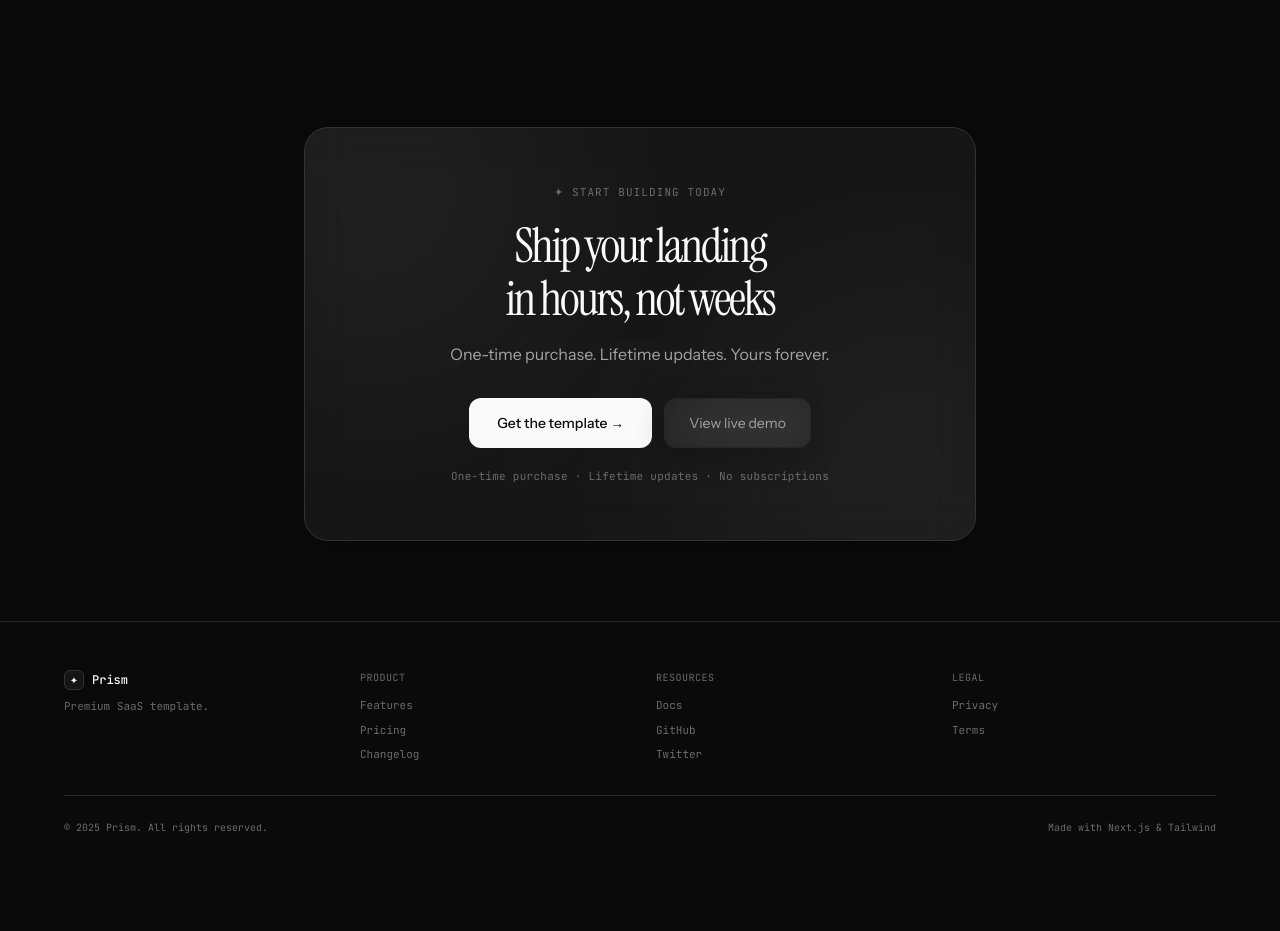
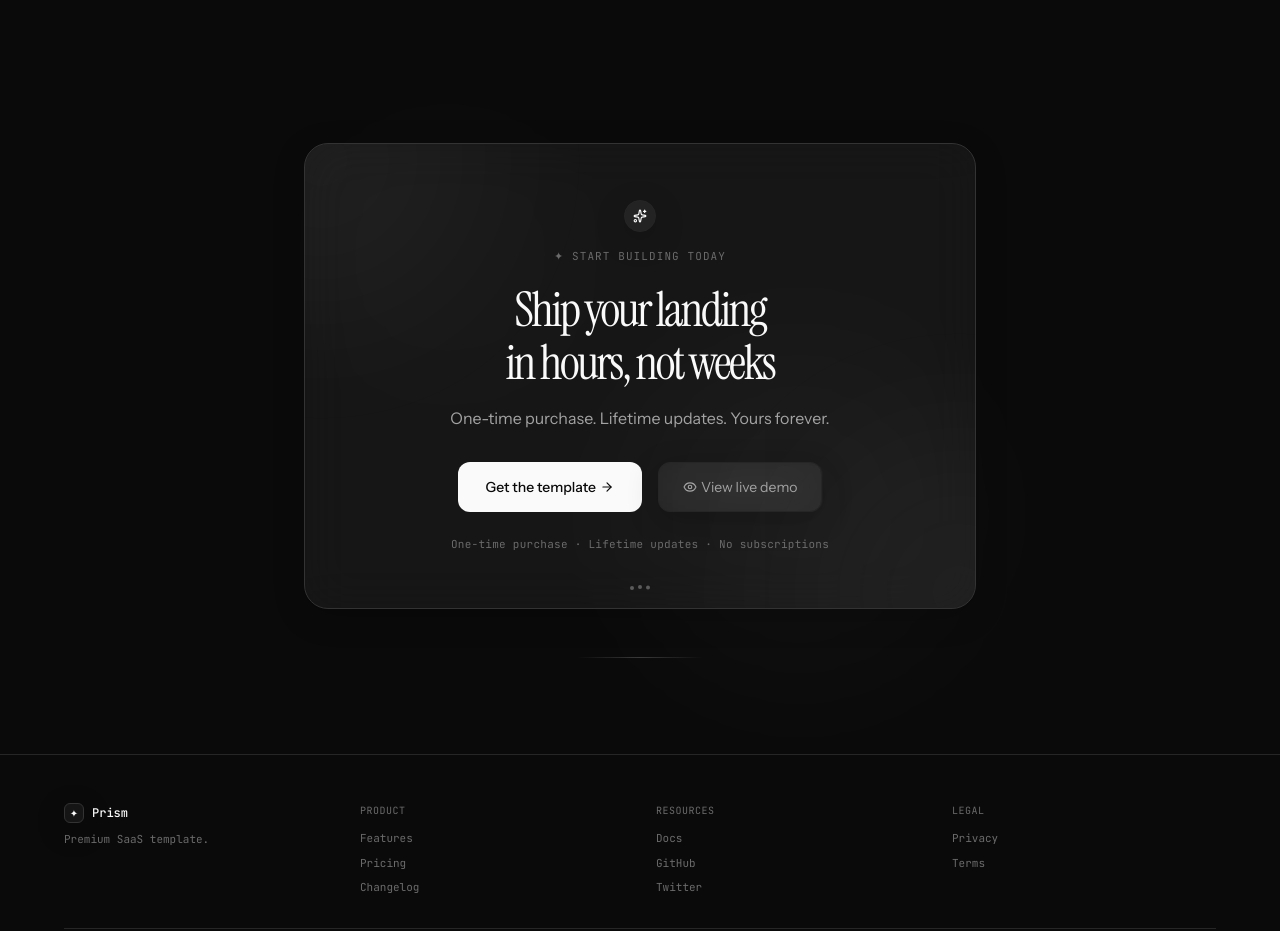
Before and after one commit to Kaveenxz/saas-app, a Next.js app: page / in a window 1280 px wide. Shown: the part 5580-6511 px from the top of the page. Before the commit the page ends 6463 px from the top, so only its background shows below. Built offline with nearby package versions, Linux system fonts and the light colour scheme.

Commit message:
style changes in cta

```diff
--- a/components/cta.tsx
+++ b/components/cta.tsx
@@ -1,28 +1,174 @@
 // components/cta.tsx
 "use client";
 
+import { useRef, useState } from "react";
+import { motion, useInView, useMotionValue, useSpring } from "framer-motion";
+import { Sparkles, ArrowRight, Eye } from "lucide-react";
+
 export function CTA() {
+  const sectionRef = useRef<HTMLElement>(null);
+  const isInView = useInView(sectionRef, { once: true, amount: 0.3 });
+  const [isHovered, setIsHovered] = useState(false);
+
+  // Mouse following glow effect
+  const mouseX = useMotionValue(0);
+  const mouseY = useMotionValue(0);
+  const springX = useSpring(mouseX, { stiffness: 500, damping: 30 });
+  const springY = useSpring(mouseY, { stiffness: 500, damping: 30 });
+
+  const handleMouseMove = (e: React.MouseEvent<HTMLDivElement>) => {
+    const rect = e.currentTarget.getBoundingClientRect();
+    mouseX.set(e.clientX - rect.left);
+    mouseY.set(e.clientY - rect.top);
+  };
+
+  // Ripple effect for buttons
+  const createRipple = (e: React.MouseEvent<HTMLButtonElement>) => {
+    const btn = e.currentTarget;
+    const ripple = document.createElement("span");
+    const rect = btn.getBoundingClientRect();
+    const size = Math.max(rect.width, rect.height);
+    const x = e.clientX - rect.left - size / 2;
+    const y = e.clientY - rect.top - size / 2;
+    ripple.style.width = ripple.style.height = `${size}px`;
+    ripple.style.left = `${x}px`;
+    ripple.style.top = `${y}px`;
+    ripple.className = "ripple-effect";
+    btn.appendChild(ripple);
+    setTimeout(() => ripple.remove(), 600);
+  };
+
   return (
-    <section className="py-20 px-6 text-center relative overflow-hidden">
-      <div className="max-w-2xl mx-auto glass rounded-3xl p-10 md:p-14 relative overflow-hidden border border-border-bright">
-        <div className="absolute w-96 h-96 rounded-full bg-foreground blur-[120px] opacity-5 -top-32 -left-32 pointer-events-none" />
-        <div className="absolute w-96 h-96 rounded-full bg-foreground blur-[120px] opacity-5 -bottom-32 -right-32 pointer-events-none" />
+    <section
+      ref={sectionRef}
+      className="py-24 px-6 text-center relative overflow-hidden"
+    >
+      {/* Background animated gradient orbs */}
+      <div className="absolute inset-0 pointer-events-none">
+        <div className="absolute top-20 left-1/4 w-64 h-64 rounded-full bg-foreground/5 blur-[100px] animate-pulse" />
+        <div className="absolute bottom-20 right-1/4 w-80 h-80 rounded-full bg-foreground/5 blur-[120px] animate-pulse animation-delay-1000" />
+      </div>
 
-        <div className="font-mono text-[11px] tracking-[0.1em] text-text-muted mb-5">✦ START BUILDING TODAY</div>
-        <h2 className="font-serif text-4xl md:text-5xl font-normal tracking-tighter leading-[1.1] mb-4">
-          Ship your landing<br />in hours, not weeks
-        </h2>
-        <p className="text-base text-text-dim mb-8">One-time purchase. Lifetime updates. Yours forever.</p>
-        <div className="flex flex-wrap gap-3 justify-center mb-5">
-          <button className="px-7 py-3.5 bg-foreground text-background rounded-xl font-medium text-sm hover:opacity-90 transition">
-            Get the template →
-          </button>
-          <button className="px-6 py-3.5 glass border border-border rounded-xl text-sm text-text-dim hover:text-foreground transition">
-            View live demo
-          </button>
+      <motion.div
+        className="max-w-2xl mx-auto relative"
+        initial={{ opacity: 0, y: 30 }}
+        animate={isInView ? { opacity: 1, y: 0 } : {}}
+        transition={{ duration: 0.6, delay: 0.2 }}
+        onMouseMove={handleMouseMove}
+        onMouseEnter={() => setIsHovered(true)}
+        onMouseLeave={() => setIsHovered(false)}
+      >
+        {/* Glass card with animated border */}
+        <div className="relative rounded-3xl p-10 md:p-14 border border-border-bright glass overflow-hidden group">
+          {/* Mouse-following glow */}
+          {isHovered && (
+            <motion.div
+              className="absolute inset-0 pointer-events-none rounded-3xl"
+              style={{
+                background: "radial-gradient(circle at 50% 50%, rgba(255,255,255,0.08) 0%, transparent 70%)",
+                x: springX,
+                y: springY,
+              }}
+            />
+          )}
+
+          {/* Animated gradient border (subtle) */}
+          <motion.div
+            className="absolute inset-0 rounded-3xl opacity-0 group-hover:opacity-100 transition-opacity duration-500"
+            style={{
+              background: "linear-gradient(90deg, transparent, rgba(255,255,255,0.1), transparent)",
+            }}
+            animate={{
+              x: ["-100%", "200%"],
+            }}
+            transition={{
+              duration: 2,
+              repeat: Infinity,
+              repeatDelay: 1,
+              ease: "linear",
+            }}
+          />
+
+          {/* Background floating orbs inside card */}
+          <div className="absolute w-72 h-72 rounded-full bg-foreground blur-[100px] opacity-5 -top-32 -left-32 pointer-events-none" />
+          <div className="absolute w-72 h-72 rounded-full bg-foreground blur-[100px] opacity-5 -bottom-32 -right-32 pointer-events-none" />
+
+          {/* Animated sparkle icon */}
+          <motion.div
+            className="inline-flex items-center justify-center w-8 h-8 rounded-full glass border border-border mb-4"
+            animate={{ rotate: [0, 10, -10, 0], scale: [1, 1.1, 1] }}
+            transition={{ duration: 1, delay: 0.5, repeat: Infinity, repeatDelay: 3 }}
+          >
+            <Sparkles size={14} className="text-foreground" />
+          </motion.div>
+
+          <div className="font-mono text-[11px] tracking-[0.1em] text-text-muted mb-5">
+            ✦ START BUILDING TODAY
+          </div>
+
+          <h2 className="font-serif text-4xl md:text-5xl font-normal tracking-tighter leading-[1.1] mb-4">
+            Ship your landing<br />in hours, not weeks
+          </h2>
+
+          <p className="text-base text-text-dim mb-8">
+            One-time purchase. Lifetime updates. Yours forever.
+          </p>
+
+          <div className="flex flex-wrap gap-4 justify-center mb-6">
+            {/* Primary CTA with hover animation */}
+            <motion.button
+              onClick={createRipple}
+              className="relative overflow-hidden px-7 py-3.5 bg-foreground text-background rounded-xl font-medium text-sm group"
+              whileHover={{ scale: 1.05, transition: { duration: 0.2 } }}
+              whileTap={{ scale: 0.98 }}
+            >
+              <span className="relative z-10 flex items-center gap-1">
+                Get the template
+                <ArrowRight size={14} className="group-hover:translate-x-0.5 transition-transform" />
+              </span>
+              <span className="absolute inset-0 bg-gradient-to-r from-white/20 to-transparent -translate-x-full group-hover:translate-x-full transition-transform duration-700" />
+            </motion.button>
+
+            {/* Secondary CTA with hover animation */}
+            <motion.button
+              onClick={createRipple}
+              className="relative overflow-hidden px-6 py-3.5 glass border border-border rounded-xl text-sm text-text-dim hover:text-foreground transition-all duration-300 group"
+              whileHover={{ scale: 1.05, transition: { duration: 0.2 } }}
+              whileTap={{ scale: 0.98 }}
+            >
+              <span className="relative z-10 flex items-center gap-1">
+                <Eye size={14} />
+                View live demo
+              </span>
+              <span className="absolute inset-0 bg-gradient-to-r from-foreground/10 to-transparent -translate-x-full group-hover:translate-x-full transition-transform duration-700" />
+            </motion.button>
+          </div>
+
+          <p className="font-mono text-[11px] text-text-muted tracking-wide">
+            One-time purchase · Lifetime updates · No subscriptions
+          </p>
+
+          {/* Animated floating dots at bottom of card */}
+          <div className="absolute bottom-4 left-1/2 -translate-x-1/2 flex gap-1">
+            {[...Array(3)].map((_, i) => (
+              <motion.div
+                key={i}
+                className="w-1 h-1 rounded-full bg-foreground/30"
+                animate={{ y: [0, -3, 0] }}
+                transition={{ duration: 1.5, repeat: Infinity, delay: i * 0.2 }}
+              />
+            ))}
+          </div>
         </div>
-        <p className="font-mono text-[11px] text-text-muted tracking-wide">One-time purchase · Lifetime updates · No subscriptions</p>
-      </div>
+
+        {/* Subtle bottom decorative line */}
+        <motion.div
+          className="w-32 h-px bg-gradient-to-r from-transparent via-foreground/20 to-transparent mx-auto mt-12"
+          initial={{ scaleX: 0 }}
+          animate={isInView ? { scaleX: 1 } : {}}
+          transition={{ duration: 0.8, delay: 0.6 }}
+        />
+      </motion.div>
     </section>
   );
 }
```
